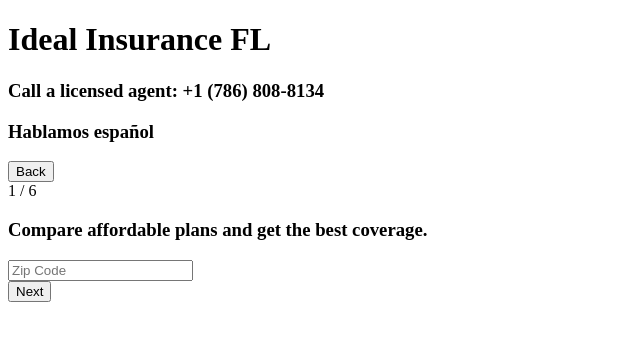
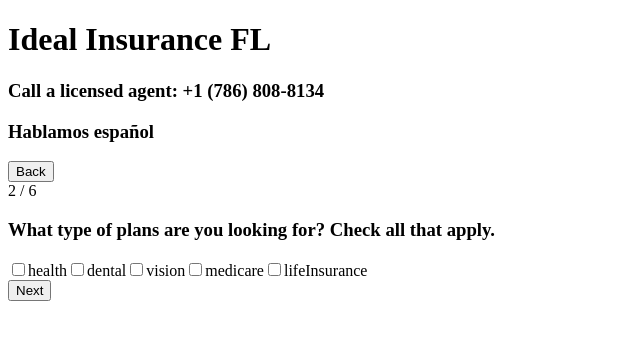
Before and after one commit to jpdevspace/React_IdealInsuranceFL, a React (Create React App) app: page / in a window 1280 px wide. Shown: the top 340 px of the page, without its empty margins (0-640 px from the left). Built offline with nearby package versions, Linux system fonts and the light colour scheme.

Commit message:
Refactored question 2

```diff
--- a/src/components/Card.jsx
+++ b/src/components/Card.jsx
@@ -10,7 +10,7 @@ import Question05           from "./Questions/Question05";
 import Question06           from "./Questions/Question06";
 
 const Card = () => {
-  const [currQuestion, setCurrQuestion] = useState(1);
+  const [currQuestion, setCurrQuestion] = useState(2);
   const [info, setInfo] = useState({
     1: {
       question: "Zip Code",
@@ -23,7 +23,13 @@ const Card = () => {
     },
     2: {
       question: "Plan",
-      answer: null,
+      answer: {
+        health: false,
+        dental: false,
+        vision: false,
+        medicare: false,
+        lifeInsurance: false
+      },
       component: {
         english: "Question02",
         spanish: "Pregunta02",
@@ -90,8 +96,8 @@ const Card = () => {
       case 2:
         return (
           <Question02
-            updateAnswer={(newAnswer) => handleQuestionUpdate(newAnswer)}
-            plan={info[2].answer} />
+            updateAnswer={(newAnswer, isAnswered) => handleQuestionUpdate(newAnswer, isAnswered)}
+            currAnswer={info[2].answer} />
         );
       case 3:
         return (
--- a/src/components/Questions/Question02.jsx
+++ b/src/components/Questions/Question02.jsx
@@ -1,23 +1,16 @@
 import React, { useState, useEffect } from "react";
 
-const Question02 = ({ updateAnswer, plan }) => {
-  const [ selected, setSelected ] = useState({
-    health: false,
-    dental: false,
-    vision: false,
-    medicare: false,
-    lifeInsurance: false
-  });
+const Question02 = ({ updateAnswer, currAnswer }) => {
+  const [ selection, setSelection ] = useState(currAnswer);
 
   useEffect(() => {
-    if (plan) {
-      setSelected(plan);
-    }
-  }, [])
+    // Checks if user made a selection
+    // any of the values in the selection object is true.
+    const isAnswered = Object.keys(selection).some(val => selection[val] === true);
 
-  useEffect(() => {
-    updateAnswer(selected)
-  }, [ selected ]);
+    updateAnswer(selection, isAnswered);
+  // eslint-disable-next-line react-hooks/exhaustive-deps
+  }, [ selection ]);
 
   const language = "english";
   const question = {
@@ -28,8 +21,8 @@ const Question02 = ({ updateAnswer, plan }) => {
   const handleChange = e => {
     const { checked, name } = e.target;
 
-    setSelected({
-      ...selected,
+    setSelection({
+      ...selection,
       [name]: checked
     });
   };
@@ -37,54 +30,22 @@ const Question02 = ({ updateAnswer, plan }) => {
   return (
     <>
       <h3>{question[language]}</h3>
-      <input
-        onChange={(e) => handleChange(e)}
-        type="checkbox"
-        id="health"
-        name="health"
-        checked={selected.health}
-      />
-      <label htmlFor="health">
-        {language === "english" ? "Health" : "Salud"}
-      </label>
-
-      <input
-        onChange={(e) => handleChange(e)}
-        type="checkbox"
-        id="dental"
-        name="dental"
-        checked={selected.dental}
-      />
-      <label htmlFor="dental">Dental</label>
-
-      <input
-        onChange={(e) => handleChange(e)}
-        type="checkbox"
-        id="vision"
-        name="vision"
-        checked={selected.vision}
-      />
-      <label htmlFor="vision">Vision</label>
-
-      <input
-        onChange={(e) => handleChange(e)}
-        type="checkbox"
-        id="medicare"
-        name="medicare"
-        checked={selected.medicare}
-      />
-      <label htmlFor="medicare">Medicare</label>
-
-      <input
-        onChange={(e) => handleChange(e)}
-        type="checkbox"
-        id="lifeInsurance"
-        name="lifeInsurance"
-        checked={selected.lifeInsurance}
-      />
-      <label htmlFor="lifeInsurance">
-        {language === "english" ? "Life insurance" : "Seguro de vida"}
-      </label>
+      <form id="use-radioList-plans">
+        {
+          Object.keys(currAnswer).map(opt => (
+            <label htmlFor={opt} key={opt}>
+              <input
+                onChange={(e) => handleChange(e)}
+                type="checkbox"
+                id={opt}
+                name={opt}
+                checked={selection[opt]}
+              />
+              { opt }
+            </label>
+          ))
+        }
+      </form>
     </>
   );
 };
```
Also changed, not shown: src/components/Questions/useRadioList.jsx (added, +29 -0 lines).
